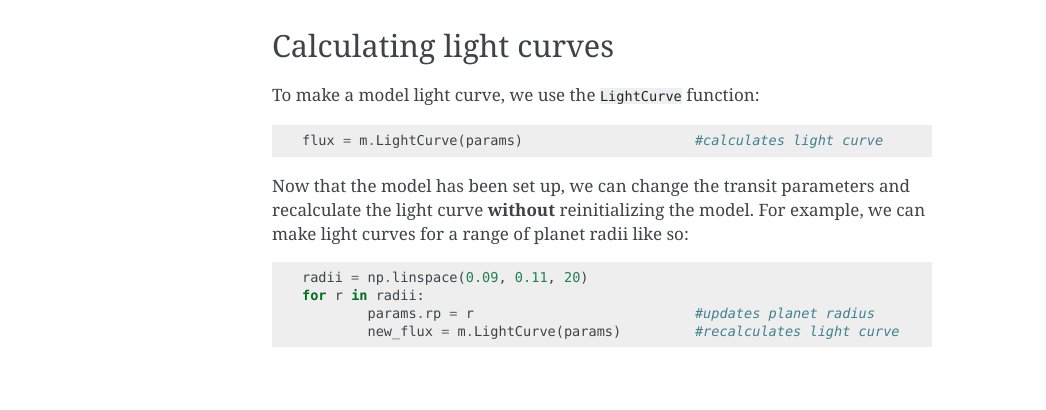
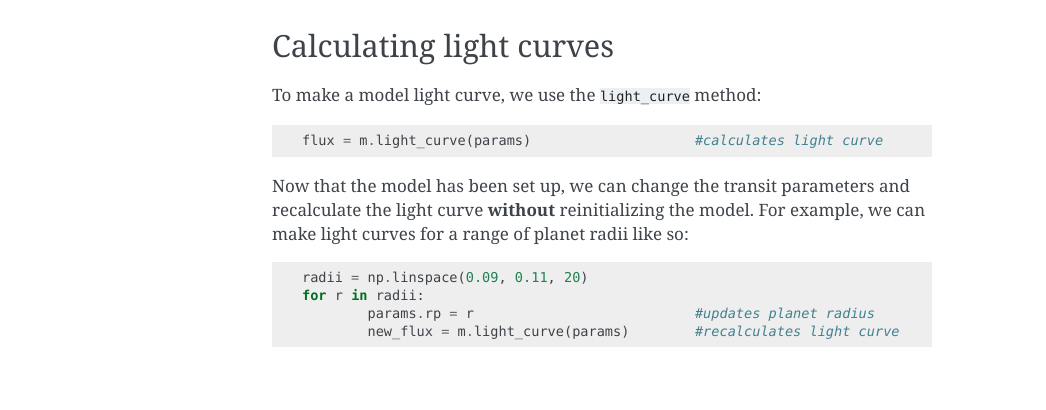
Before and after one commit to lkreidberg/batman, a Sphinx documentation site: the page built from docs/tutorial.rst, in a window 1280 px wide and 1400 px high, scrolled down 421 px. Shown: the part 177-587 px from the top of the window, without its empty margins (148-1194 px from the left). Built offline with Sphinx 7.4.7, drawn with Linux system fonts in a browser that asks for light colours; some of the changed text lies outside the part shown.

Commit message:
change to light_curve() method

```diff
--- a/docs/demo.py
+++ b/docs/demo.py
@@ -39,10 +39,10 @@ t = np.linspace(-0.02, 0.02, 1000)           #times at which to calculate light
 
 m = batman.TransitModel(params, t)
 
-flux = m.LightCurve(params)
+flux = m.light_curve(params)
 
 params.rp = 0.11                             #updates the planet radius
-new_flux = m.LightCurve(params)              #recalculates model light curve
+new_flux = m.light_curve(params)              #recalculates model light curve
 
 plt.plot(t*24., flux, label = "rp = 0.1")
 plt.plot(t*24., new_flux, label = "rp = 0.11")
@@ -62,7 +62,7 @@ for i in range(4):
 	params.limb_dark = ld_options[i]             #specifies the limb darkening profile
        	params.u = ld_coefficients[i]		     #updates limb darkening coefficients
 	m = batman.TransitModel(params, t)  	     #initializes model with new limb darkening
-	flux = m.LightCurve(params)		     #calculates light curve
+	flux = m.light_curve(params)		     #calculates light curve
 	plt.plot(t*24., flux, label = ld_options[i])
 
 plt.xlim((-0.3, 0.3))
--- a/docs/quickstart.py
+++ b/docs/quickstart.py
@@ -38,7 +38,7 @@ params.limb_dark = "quadratic"          #limb darkening model
 
 t = np.linspace(-0.025, 0.025, 1000)    	#times at which to calculate light curve
 m = batman.TransitModel(params, t)	        #initializes model
-flux = m.LightCurve(params)
+flux = m.light_curve(params)
 
 plt.plot(t, flux)
 plt.xlabel("Time from central transit (days)")
--- a/docs/quickstart.rst
+++ b/docs/quickstart.rst
@@ -39,7 +39,7 @@ Using these parameters, we initialize the model and calculate a model light curv
 ::
 
 	m = batman.TransitModel(params, t)    #initializes model
-	flux = m.LightCurve(params)	      #calculates light curve
+	flux = m.light_curve(params)	      #calculates light curve
 
 
 Voilà!  Here's a figure showing the light curves:
--- a/docs/tutorial.py
+++ b/docs/tutorial.py
@@ -38,12 +38,12 @@ params.u = [0.5, 0.1, 0.1, -0.1]       	#limb darkening coefficients
 t = np.linspace(-0.025, 0.025, 1000)  	#times at which to calculate light curve
 m = batman.TransitModel(params, t)      #initializes model
 
-flux = m.LightCurve(params)		#calculates light curve
+flux = m.light_curve(params)		#calculates light curve
 
 radii = np.linspace(0.09, 0.11, 20)
 for r in radii:
 	params.rp = r				#updates planet radius
-	new_flux = m.LightCurve(params)         #recalculates light curve
+	new_flux = m.light_curve(params)        #recalculates light curve
 	plt.plot(t, new_flux)
 
 plt.xlabel("Time from central transit (days)")
@@ -59,10 +59,10 @@
 plt.figure()
 
 for i in range(4):
-	params.limb_dark = ld_options[i]             #specifies the limb darkening profile
-	params.u = ld_coefficients[i]	         #updates limb darkening coefficients
-	m = batman.TransitModel(params, t)	         #initializes the model
-	flux = m.LightCurve(params)		         #calculates light curve
+	params.limb_dark = ld_options[i]             	#specifies the limb darkening profile
+	params.u = ld_coefficients[i]	         	#updates limb darkening coefficients
+	m = batman.TransitModel(params, t)	        #initializes the model
+	flux = m.light_curve(params)		        #calculates light curve
 	plt.plot(t, flux, label = ld_options[i])
 
 plt.xlim((-0.025, 0.025))
--- a/docs/tutorial.rst
+++ b/docs/tutorial.rst
@@ -29,11 +29,11 @@ The initialization step calculates the separation of centers between the star an
 Calculating light curves
 ------------------------------
 
-To make a model light curve, we use the ``LightCurve`` function:
+To make a model light curve, we use the ``light_curve`` method:
 
 ::
 
-	flux = m.LightCurve(params)	      		#calculates light curve
+	flux = m.light_curve(params)	      		#calculates light curve
 
 Now that the model has been set up, we can change the transit parameters and recalculate the light curve **without** reinitializing the model.  For example, we can make light curves for a range of planet radii like so:
 
@@ -42,7 +42,7 @@ Now that the model has been set up, we can change the transit parameters and rec
 	radii = np.linspace(0.09, 0.11, 20)
 	for r in radii:
 		params.rp = r		        	#updates planet radius
-		new_flux = m.LightCurve(params)  	#recalculates light curve
+		new_flux = m.light_curve(params)  	#recalculates light curve
 
 .. image:: change_rp.png
 
@@ -75,7 +75,7 @@ To illustrate the usage for these different options, here's a calculation of lig
 		params.limb_dark = ld_options[i]          #specifies the LD profile
 		params.u = ld_coefficients[i]	          #updates LD coefficients
 		m = batman.TransitModel(params, t)	  #initializes the model
-		flux = m.LightCurve(params)		  #calculates light curve
+		flux = m.light_curve(params)		  #calculates light curve
 		plt.plot(t, flux, label = ld_options[i])
 
 The limb darkening coefficients are provided as a list of the form :math:`[u_1, ..., u_n]` where :math:`n` depends on the limb darkening model.
```
Also changed, not shown: docs/lc.png, docs/lightcurves.png.
